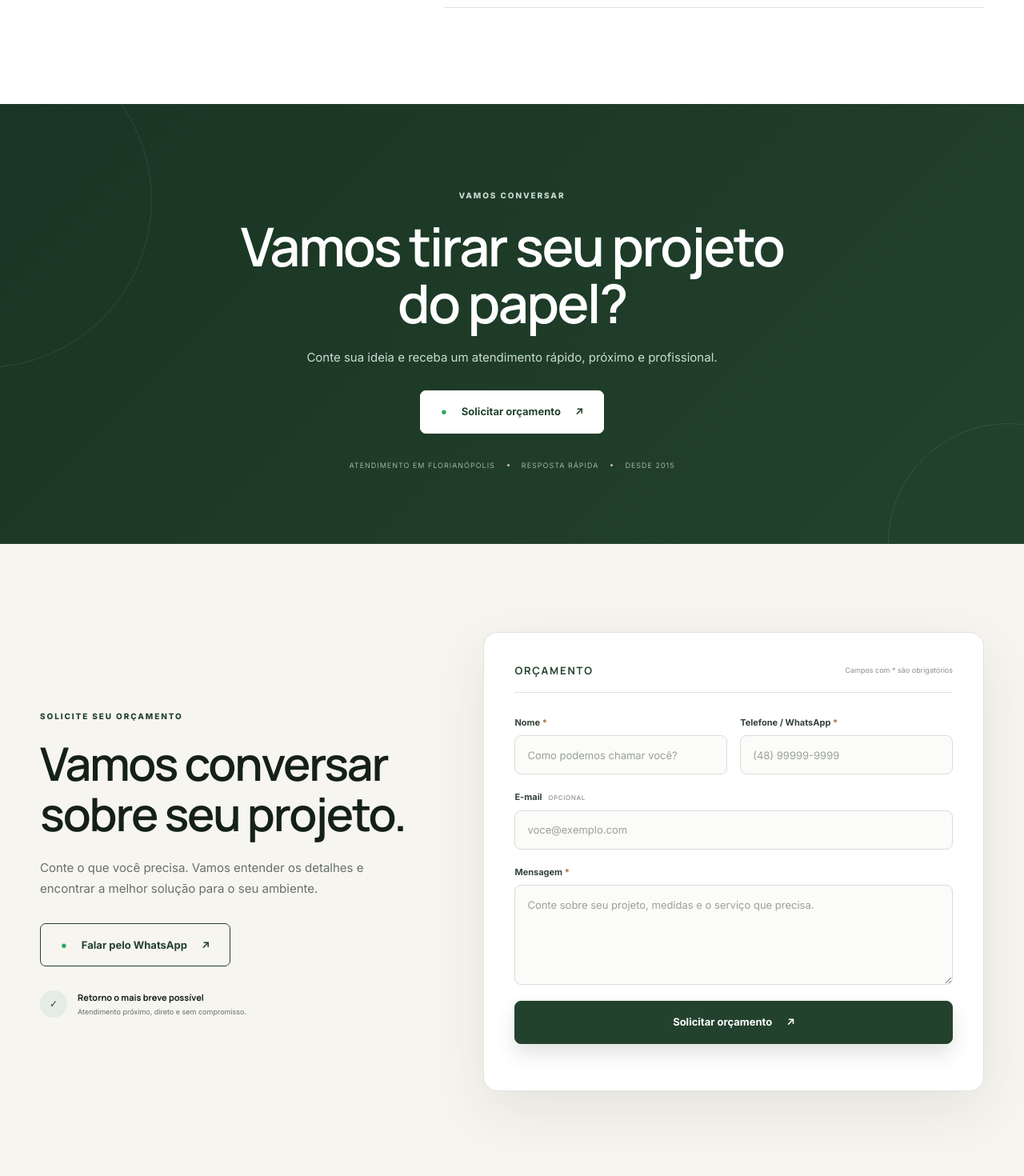
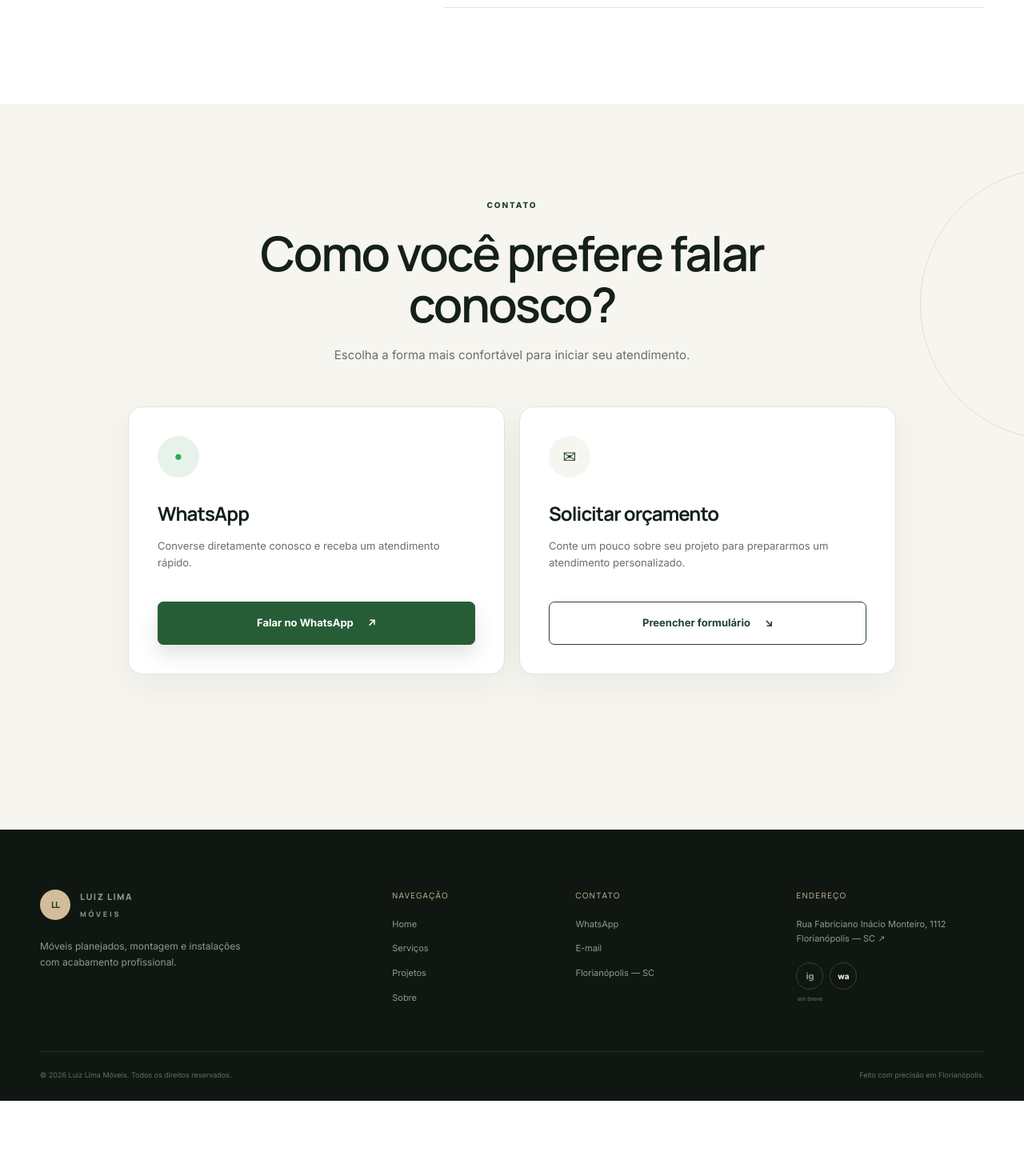
Before and after one commit to devJony24/marcenaria-luiz-lima, a Next.js app: page / in a window 1280 px wide. Shown: the part 6960-8430 px from the top of the page at 80% size. After the commit the page ends 8336 px from the top, so only its background shows below. Built offline with nearby package versions, Linux system fonts and the light colour scheme.

Commit message:
Refactor contact journey into channel selector

```diff
--- a/app/globals.css
+++ b/app/globals.css
@@ -188,34 +188,32 @@ h1,h2,h3 { font-family: var(--font-manrope), sans-serif; margin: 0; letter-spaci
 .faq-item.open .faq-answer { grid-template-rows:1fr; }
 .faq-item.open .faq-answer p { margin:-5px 0 23px; }
 
-.final-cta { position:relative; overflow:hidden; background:linear-gradient(135deg,var(--green-2),var(--green)); color:white; padding:100px 0 90px; text-align:center; border-bottom:1px solid rgba(255,255,255,.08); }
-.final-cta::before,.final-cta::after { content:""; position:absolute; border:1px solid rgba(255,255,255,.09); border-radius:50%; }
-.final-cta::before { width:420px;height:420px;left:-230px;top:-90px; }
-.final-cta::after { width:300px;height:300px;right:-130px;bottom:-150px; }
-.eyebrow.light { color:#c8d9cc; }
-.cta-inner { position:relative;z-index:1; }
-.final-cta h2 { margin-top:18px; font-size:clamp(42px,5.5vw,67px); line-height:1.06; font-weight:600; }
-.final-cta p { margin:22px auto 30px; color:#cfddd2; font-size:15px; }
-.button-light { background:white; color:var(--green); border-color:white; box-shadow:none; }
-.button-light:hover { background:var(--cream); color:var(--green); }
-.cta-detail { display:flex; align-items:center; justify-content:center; gap:15px; margin-top:33px; color:#9fb6a5; font-size:9px; text-transform:uppercase; letter-spacing:.11em; }
-.cta-detail i { width:3px;height:3px;border-radius:50%;background:#d8c39e; }
-
-.contact-section { padding:110px 0; background:var(--cream); }
-.contact-grid { display:grid; grid-template-columns:.85fr 1.15fr; gap:92px; align-items:center; }
-.contact-copy h2 { margin-top:18px; font-size:clamp(38px,4.5vw,58px); line-height:1.08; font-weight:600; }
-.contact-copy > p { max-width:470px; margin:24px 0 30px; color:var(--muted); font-size:15px; line-height:1.75; }
-.contact-whatsapp { background:transparent; color:var(--green); box-shadow:none; }
-.contact-whatsapp:hover { color:white; }
-.response-note { display:flex; align-items:center; gap:13px; margin-top:30px; }
-.response-note > span { flex:0 0 34px; width:34px;height:34px;display:grid;place-items:center;border-radius:50%;background:#e4ece5;color:var(--green);font-size:12px; }
-.response-note p { display:flex; flex-direction:column; gap:4px; margin:0; }
-.response-note strong { font:700 11px var(--font-manrope); }
-.response-note small { color:var(--muted); font-size:9px; }
-.contact-card { padding:38px; border:1px solid #e4e2db; border-radius:var(--radius-lg); background:white; box-shadow:0 24px 70px rgba(22,39,28,.09); }
-.contact-card-heading { display:flex; align-items:center; justify-content:space-between; margin-bottom:29px; padding-bottom:18px; border-bottom:1px solid var(--line); }
-.contact-card-heading > span { font:700 13px var(--font-manrope); color:var(--green); text-transform:uppercase; letter-spacing:.14em; }
-.contact-card-heading small { color:#899089; font-size:9px; }
+.contact-choice { position:relative; overflow:hidden; padding:112px 0; background:var(--cream); }
+.contact-choice::before { content:""; position:absolute; width:340px;height:340px;right:-210px;top:80px;border:1px solid #e3ddd1;border-radius:50%; }
+.contact-choice-heading { position:relative; z-index:1; max-width:720px; margin:0 auto; text-align:center; }
+.contact-choice-heading h2 { margin-top:18px; font-size:clamp(40px,5vw,60px); line-height:1.08; font-weight:600; }
+.contact-choice-heading p { margin:20px 0 0; color:var(--muted); font-size:15px; }
+.channel-grid { position:relative; z-index:1; display:grid; grid-template-columns:1fr 1fr; gap:18px; max-width:960px; margin:52px auto 0; }
+.channel-card { min-height:330px; padding:36px; display:flex; flex-direction:column; align-items:flex-start; border:1px solid #e2e3dd; border-radius:var(--radius-lg); background:white; box-shadow:0 14px 40px rgba(22,39,28,.055); transition:transform .3s ease,box-shadow .3s ease,border-color .3s ease; }
+.channel-card:hover { transform:translateY(-4px); box-shadow:var(--shadow-raised); border-color:#cdd4cd; }
+.channel-card.selected { border-color:#aebcaf; box-shadow:0 22px 55px rgba(22,39,28,.11); }
+.channel-icon { width:52px;height:52px;display:grid;place-items:center;border-radius:50%;background:#e7f3ea;color:#2aaa60;font-size:17px;transition:transform .3s ease; }
+.channel-card:hover .channel-icon { transform:scale(1.06); }
+.channel-icon.mail-icon { background:var(--cream); color:var(--green); font-size:20px; }
+.channel-card > div { margin:27px 0 30px; }
+.channel-card h3 { font-size:24px; font-weight:650; }
+.channel-card p { max-width:365px; min-height:50px; margin:12px 0 0; color:var(--muted); font-size:13px; line-height:1.65; }
+.channel-card .button { width:100%; margin-top:auto; }
+.channel-whatsapp .button { background:#265d37; border-color:#265d37; }
+.form-reveal { display:grid; grid-template-rows:0fr; max-width:960px; margin:0 auto; opacity:0; transform:translateY(16px); visibility:hidden; transition:grid-template-rows .55s cubic-bezier(.22,1,.36,1),opacity .45s ease,transform .55s cubic-bezier(.22,1,.36,1),margin .55s ease,visibility 0s .55s; scroll-margin-top:95px; }
+.form-reveal.open { grid-template-rows:1fr; margin-top:24px; opacity:1; transform:none; visibility:visible; transition:grid-template-rows .55s cubic-bezier(.22,1,.36,1),opacity .45s ease .08s,transform .55s cubic-bezier(.22,1,.36,1),margin .55s ease,visibility 0s; }
+.form-reveal > .contact-card { min-height:0; overflow:hidden; }
+.contact-card { padding:40px; border:1px solid #e4e2db; border-radius:var(--radius-lg); background:white; box-shadow:0 24px 70px rgba(22,39,28,.09); }
+.contact-card-heading { display:flex; align-items:flex-start; justify-content:space-between; margin-bottom:29px; padding-bottom:20px; border-bottom:1px solid var(--line); }
+.contact-card-heading > div { display:flex; flex-direction:column; gap:7px; }
+.contact-card-heading > div > span { font:700 13px var(--font-manrope); color:var(--green); text-transform:uppercase; letter-spacing:.14em; }
+.contact-card-heading p { margin:0; color:var(--muted); font-size:11px; }
+.contact-card-heading small { padding-top:3px; color:#899089; font-size:9px; white-space:nowrap; }
 .contact-form { display:flex; flex-direction:column; gap:20px; }
 .form-row { display:grid; grid-template-columns:1fr 1fr; gap:16px; }
 .form-field { display:flex; flex-direction:column; gap:8px; }
@@ -286,7 +284,6 @@ h1,h2,h3 { font-family: var(--font-manrope), sans-serif; margin: 0; letter-spaci
   .about-visual .placeholder { min-height:460px; }
   .difference-grid { grid-template-columns:repeat(2,1fr); }
   .faq-grid { gap:55px; }
-  .contact-grid { gap:55px; }
   .footer-grid { grid-template-columns:1.4fr repeat(3,1fr); gap:35px; }
 }
 
@@ -333,15 +330,12 @@ h1,h2,h3 { font-family: var(--font-manrope), sans-serif; margin: 0; letter-spaci
   .difference { min-height:110px; }
   .testimonial-grid { grid-template-columns:1fr; }
   .faq-grid { grid-template-columns:1fr;gap:50px; }
-  .final-cta { padding:85px 0 75px; }
-  .final-cta h2 { font-size:42px; }
-  .cta-detail { flex-wrap:wrap; }
-  .contact-section { padding:82px 0; }
-  .contact-grid { grid-template-columns:1fr; gap:48px; }
-  .contact-copy h2 { font-size:40px; }
-  .contact-copy > p { margin-top:20px; }
+  .contact-choice { padding:82px 0; }
+  .contact-choice-heading h2 { font-size:40px; }
+  .channel-grid { grid-template-columns:1fr; margin-top:40px; }
+  .channel-card { min-height:300px; padding:28px; }
   .contact-card { padding:25px 20px; border-radius:var(--radius-md); }
-  .contact-card-heading { align-items:flex-start; gap:12px; }
+  .contact-card-heading { flex-direction:column; gap:12px; }
   .form-row { grid-template-columns:1fr; gap:20px; }
   .footer-grid { grid-template-columns:1fr 1fr; }
   .footer-grid > div:first-child { grid-column:span 2; }
--- a/app/page.tsx
+++ b/app/page.tsx
@@ -1,7 +1,7 @@
 "use client";
 
 import { useEffect, useState } from "react";
-import { ContactForm } from "../components/ContactForm";
+import { ContactSelector } from "../components/ContactSelector";
 
 const whatsapp =
   "https://wa.me/5548999999999?text=Olá%2C%20gostaria%20de%20solicitar%20um%20orçamento.";
@@ -285,36 +285,7 @@ export default function Home() {
           </div>
         </section>
 
-        <section className="final-cta">
-          <div className="container cta-inner reveal">
-            <span className="eyebrow light">Vamos conversar</span>
-            <h2>Vamos tirar seu projeto<br />do papel?</h2>
-            <p>Conte sua ideia e receba um atendimento rápido, próximo e profissional.</p>
-            <a className="button button-light" href={whatsapp} target="_blank" rel="noreferrer"><span className="wa-icon">●</span> Solicitar orçamento <span>↗</span></a>
-            <div className="cta-detail">Atendimento em Florianópolis <i /> Resposta rápida <i /> Desde 2015</div>
-          </div>
-        </section>
-
-        <section className="contact-section" id="contato">
-          <div className="container contact-grid">
-            <div className="contact-copy reveal">
-              <span className="eyebrow">Solicite seu orçamento</span>
-              <h2>Vamos conversar<br />sobre seu projeto.</h2>
-              <p>Conte o que você precisa. Vamos entender os detalhes e encontrar a melhor solução para o seu ambiente.</p>
-              <a className="button contact-whatsapp" href={whatsapp} target="_blank" rel="noreferrer">
-                <span className="wa-icon">●</span> Falar pelo WhatsApp <span aria-hidden="true">↗</span>
-              </a>
-              <div className="response-note"><span>✓</span><p><strong>Retorno o mais breve possível</strong><small>Atendimento próximo, direto e sem compromisso.</small></p></div>
-            </div>
-            <div className="contact-card reveal">
-              <div className="contact-card-heading">
-                <span>Orçamento</span>
-                <small>Campos com * são obrigatórios</small>
-              </div>
-              <ContactForm />
-            </div>
-          </div>
-        </section>
+        <ContactSelector whatsappUrl={whatsapp} />
       </main>
 
       <footer className="site-footer">
--- a/components/ContactForm.tsx
+++ b/components/ContactForm.tsx
@@ -110,7 +110,7 @@ export function ContactForm() {
         {errors.message && <small id="message-error" className="field-error">{errors.message}</small>}
       </div>
       <button className="button contact-submit" type="submit" disabled={status === "sending"}>
-        {status === "sending" ? "Enviando..." : "Solicitar orçamento"}
+        {status === "sending" ? "Enviando..." : "Enviar solicitação"}
         <span aria-hidden="true">{status === "sending" ? "···" : "↗"}</span>
       </button>
       <div className="form-status" aria-live="polite">
--- /dev/null
+++ b/components/ContactSelector.tsx
@@ -0,0 +1,84 @@
+"use client";
+
+import { useRef, useState } from "react";
+import { ContactForm } from "./ContactForm";
+
+type ContactSelectorProps = {
+  whatsappUrl: string;
+};
+
+export function ContactSelector({ whatsappUrl }: ContactSelectorProps) {
+  const [showForm, setShowForm] = useState(false);
+  const formRegionRef = useRef<HTMLDivElement>(null);
+
+  const openForm = () => {
+    setShowForm(true);
+    window.setTimeout(() => {
+      formRegionRef.current?.scrollIntoView({ behavior: "smooth", block: "start" });
+      formRegionRef.current?.querySelector<HTMLInputElement>("input")?.focus({
+        preventScroll: true,
+      });
+    }, 180);
+  };
+
+  return (
+    <section className="contact-choice" id="contato">
+      <div className="container">
+        <div className="contact-choice-heading reveal">
+          <span className="eyebrow">Contato</span>
+          <h2>Como você prefere falar conosco?</h2>
+          <p>Escolha a forma mais confortável para iniciar seu atendimento.</p>
+        </div>
+
+        <div className="channel-grid">
+          <article className="channel-card channel-whatsapp reveal">
+            <span className="channel-icon" aria-hidden="true">●</span>
+            <div>
+              <h3>WhatsApp</h3>
+              <p>Converse diretamente conosco e receba um atendimento rápido.</p>
+            </div>
+            <a className="button" href={whatsappUrl} target="_blank" rel="noreferrer">
+              Falar no WhatsApp <span aria-hidden="true">↗</span>
+            </a>
+          </article>
+
+          <article className={`channel-card channel-form reveal${showForm ? " selected" : ""}`}>
+            <span className="channel-icon mail-icon" aria-hidden="true">✉</span>
+            <div>
+              <h3>Solicitar orçamento</h3>
+              <p>Conte um pouco sobre seu projeto para prepararmos um atendimento personalizado.</p>
+            </div>
+            <button
+              className="button button-outline"
+              type="button"
+              onClick={openForm}
+              aria-expanded={showForm}
+              aria-controls="contact-form-region"
+            >
+              {showForm ? "Formulário aberto" : "Preencher formulário"}
+              <span aria-hidden="true">{showForm ? "↓" : "↘"}</span>
+            </button>
+          </article>
+        </div>
+
+        <div
+          id="contact-form-region"
+          ref={formRegionRef}
+          className={`form-reveal${showForm ? " open" : ""}`}
+          aria-hidden={!showForm}
+        >
+          <div className="contact-card">
+            <div className="contact-card-heading">
+              <div>
+                <span>Solicitação de orçamento</span>
+                <p>Preencha os dados abaixo para iniciar seu atendimento.</p>
+              </div>
+              <small>Campos com * são obrigatórios</small>
+            </div>
+            <ContactForm />
+          </div>
+        </div>
+      </div>
+    </section>
+  );
+}
```
